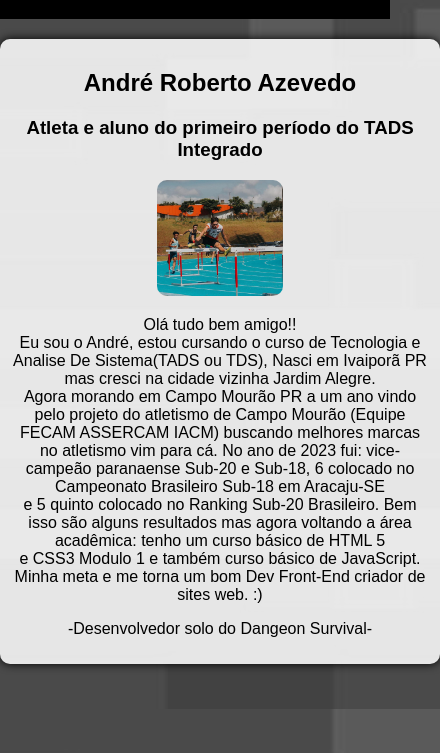
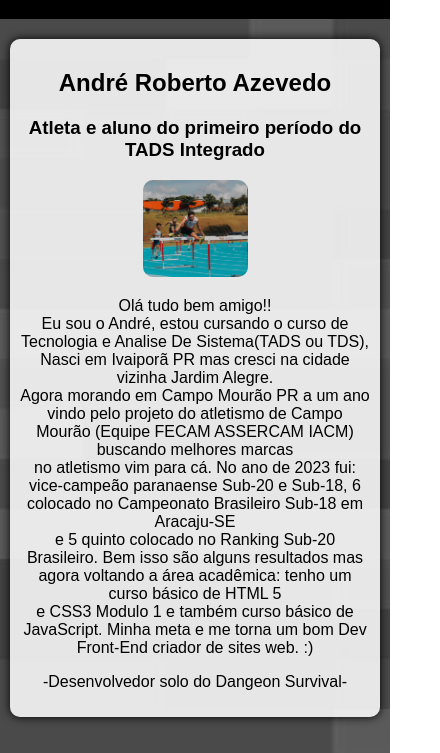
Before and after one commit to Azvedo-06/TechForge, a plain HTML site: page SiteJogo/quem.html in a window 390 px wide. Shown: the part 91-844 px from the top of the page, 440 px wide, since content can reach past the window. Drawn offline with nearby package versions, Linux system fonts and the light colour scheme.

Commit message:
adição @media para tela de max 500px

```diff
--- a/SiteJogo/style.css
+++ b/SiteJogo/style.css
@@ -149,5 +149,18 @@ aside img {
             width: 200px;
             height: 200px;
         }
+        body {
+            box-sizing: border-box;
+        }
+    }
+    @media (max-width: 500px) {
+        body {
+            box-sizing: border-box;
+        }
+        #somos {
+            width: 350px;
+            margin: auto;
+            margin-top: 20px;
+        }
     }
 }
```
